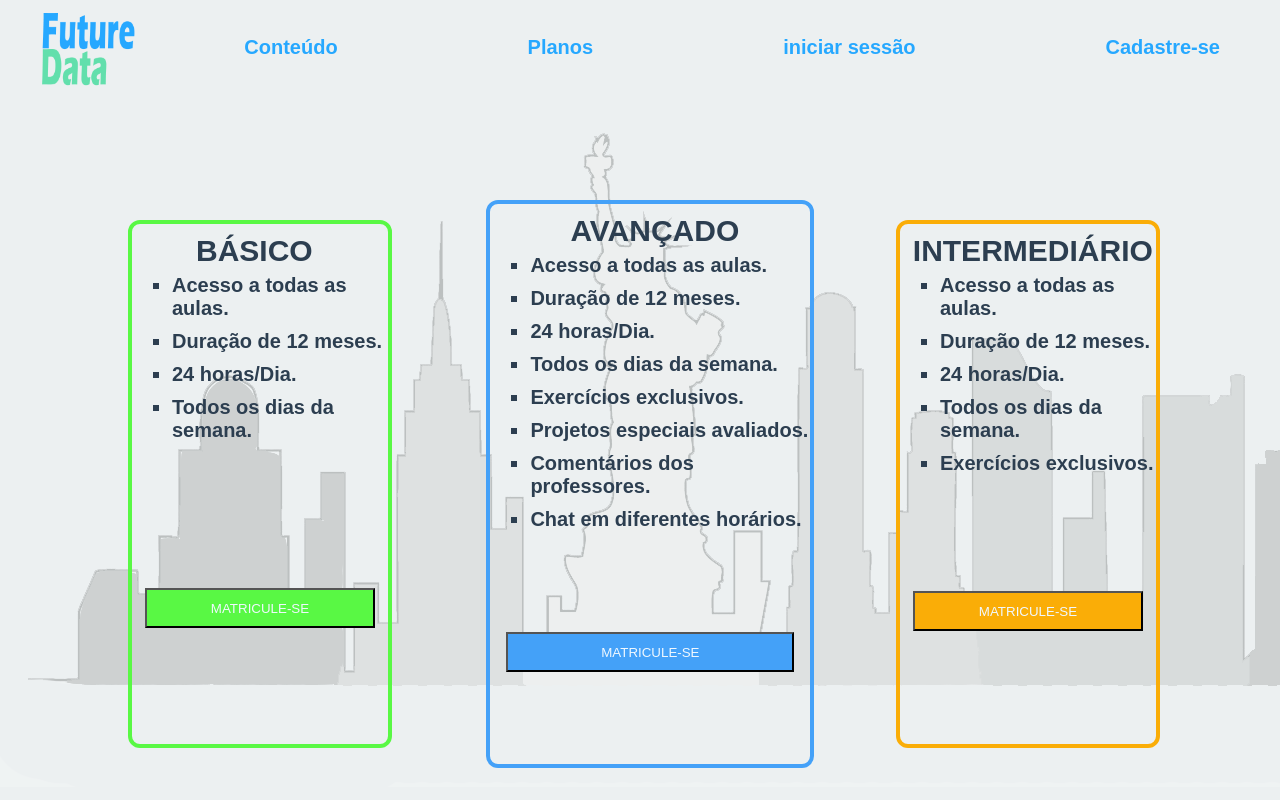
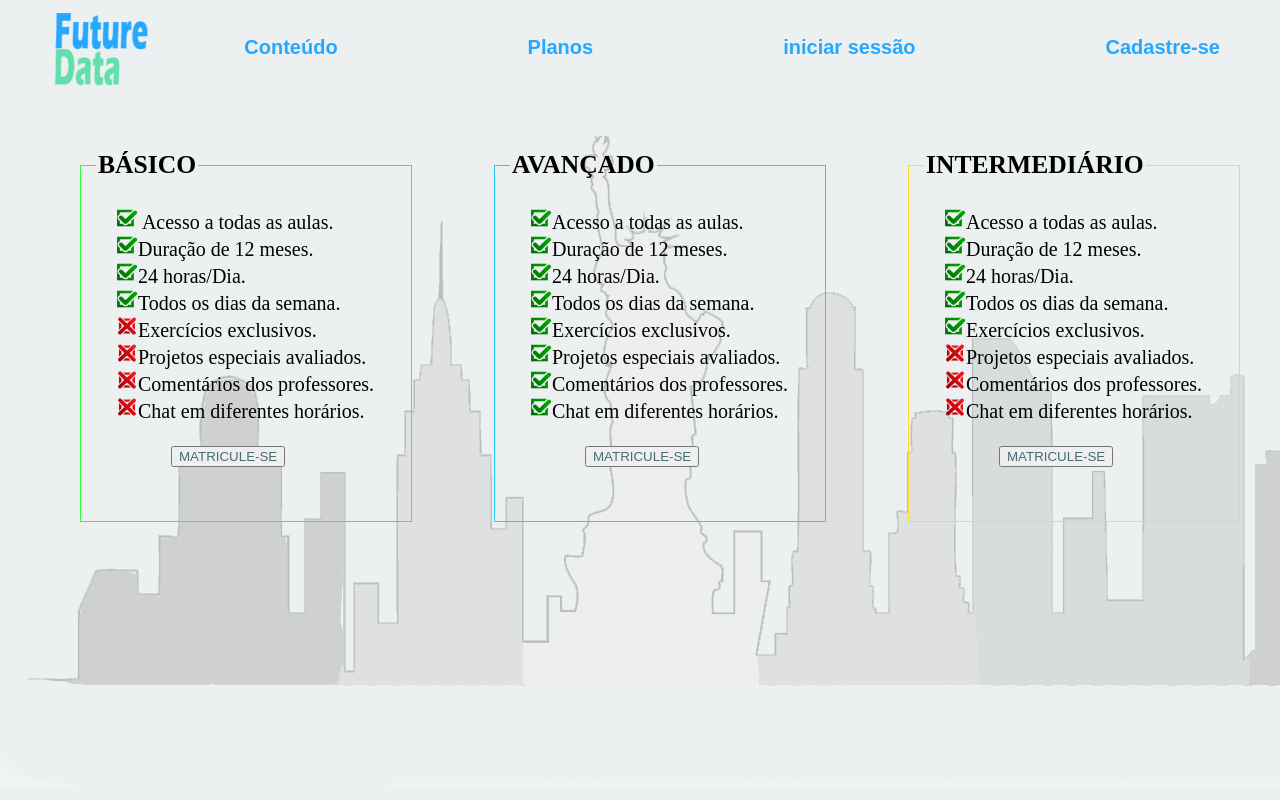
Before and after one commit to amandabiagi/FutureData, a plain HTML site: page FutereData2/planos.html in a window 1280 px wide. Shown: the top 800 px of the page. Drawn offline with Linux system fonts and the light colour scheme.

Commit message:
Atualização 2-12

```diff
--- a/FutereData2/cadastro.css
+++ b/FutereData2/cadastro.css
@@ -133,3 +133,8 @@ button{
     width: 35px;
     left: 220px;
 }
+
+.imagemfundo{
+    position: absolute;
+    z-index: -1;
+}
--- a/FutereData2/planos.css
+++ b/FutereData2/planos.css
@@ -6,6 +6,10 @@ body {
 html{
     overflow-y: hidden;
     overflow-x: hidden;
+}
+.imagemfundo{
+    position: absolute;
+    z-index: -1;
 }
 
 header {
@@ -44,150 +48,76 @@ header a :hover{
 
 .logo_menu{
     margin: 10px 0px 0px 40px;
-    position: absolute;
+    position: fixed;
     width: 100px;
     z-index: 1;
+    top:0vh;
+    left:1vw;
 }
 
 /*FIM DO MENU*/
 
-.basico{
-    position: absolute;
-    width: 20vw;
-    height: 65vh;
-    background-color:transparent;
-    top: 27.5vh;
-    left: 10vw;
-    border-radius: 12px;
-    border: #59f844 4px solid;
-}
-.basico b{
-    position: relative;
-    color: #2c3e50;
-    font-size:30px;
-    font-family: Arial;
-    text-align: center;
-    left:25%;
-    top: 10px;
+
+
+.planos img{
+    width: 22px;
 }
 
-.medio{
-    position: absolute;
-    width: 25vw;
-    height: 70vh;
-    background-color: transparent;
-    top: 25vh;
-    left: 38vw;
-    border-radius: 12px;
-    border:#44a1f8 4px solid;
-}
-.avancado{
-    position: absolute;
-    width: 20vw;
-    height: 65vh;
-    background-color:transparent;
-    top: 27.5vh;
-    left: 70vw;
-    border-radius: 12px;
-    border: #faad07 4px solid
+.planos ul{
+    list-style-type:none;
 }
 
-.basico li{
+.planos li{
     position: relative;
-    font-weight: bolder;
-    list-style-type:square;
-    color: #2c3e50;
-    font-family: Arial;
-    font-size: 20px;
-    margin-top: 10px;
-    left:0;
+    left:-20px;
 }
 
-.medio li{
+.planos button{
     position: relative;
-    font-weight: bolder;
-    list-style-type:square;
-    color: #2c3e50;
-    font-family: Arial;
-    font-size: 20px;
-    margin-top: 10px;
-    left:0;
-}
-.medio b{
-    position: relative;
-    color: #2c3e50;
-    font-size:30px;
-    font-family: Arial;
-    text-align: center;
-    left:25%;
-    top: 10px;
+    left: 25%;
+    color:#476c75
 }
 
-.avancado li{
-    position: relative;
-    font-weight: bolder;
-    list-style-type:square;
-    color: #2c3e50;
-    font-family: Arial;
+.planos{
     font-size: 20px;
-    margin-top: 10px;
-    left:0;
-}
-.avancado b{
-    position: relative;
-    color: #2c3e50;
-    font-size:30px;
-    font-family: Arial;
-    text-align: center;
-    left:5%;
-    top: 10px;
 }
 
-.avancado button{
-  position: relative;
-  top: 100px;;
-  left: 5%;
-  background-color:#faad07;
-  color: aliceblue;
-  width: 90%;
-  height:40px;
+
+.planos fieldset{
+    float: left;
+    position: relative;
+    top: 150px;
+    width:300px;
+    height:350px;
+
+    z-index: -1;
+    margin-left: 80px;
 }
 
-.medio button{
-    position: relative;
-    top: 85px;;
-    left: 5%;
-    background-color:#44a1f8 ;
-    color: aliceblue;
-    width: 90%;
-    height:40px;;
-  }
 
-  .basico button{
-    position: relative;
-    top: 130px;
-    left: 5%;
-    background-color:#59f844;
-    color: aliceblue;
-    width: 90%;
-    height:40px;
-  }
+.campo_basico legend{
 
-  button{
-      outline: none;
-  }
-  .basico button:hover{
-      transition: 0.2s all linear;
-      top: 135px;
-
-  }
-  .medio button:hover{
-    transition: 0.2s all linear;
-    top: 90px;
+    font-weight: bolder;
+    font-size: 1.6rem;
+}
+.campo_basico{
+    border: 1.5px #26ff38 solid ;
 
 }
-.avancado button:hover{
-    transition: 0.2s all linear;
-    top: 105px;
 
+.campo_medio legend{
+
+    font-weight: bolder;
+    font-size: 1.6rem;
 }
+.campo_medio{
+    border: 1.5px #ffde26 solid ;
+}
+.campo_avancado legend{
+
+    font-weight: bolder;
+    font-size: 1.6rem;
+}
+.campo_avancado{
+    border: 1.5px #26ccff solid ;
+}
--- a/FutereData2/planos.html
+++ b/FutereData2/planos.html
@@ -14,50 +14,64 @@
 
                 <nav>
                         <ul>
-                                <li><a href=""  onclick="cadastrar()">Cadastre-se</a></li>
-                                <li><a href="">iniciar sessão</a></li>
-                                <li><a href="" >Planos</a></li>
-                                <li><a href="">Conteúdo</a></li>
+                                <li><a href="cadastro.html"  onclick="cadastrar()">Cadastre-se</a></li>
+                                <li><a href="iniciar.html">iniciar sessão</a></li>
+                                <li><a href="planos.html" >Planos</a></li>
+                                <li><a href="conteudo.html">Conteúdo</a></li>
 
                         </ul>
                 </nav>
             </header>
-            <img src="fundo3.png" alt="" style="opacity:0.2">
+            <img src="fundo3.png" alt="" style="opacity:0.2" class="imagemfundo">
 
             <div class="planos">
-                <div class="basico" > <b> BÁSICO </b>
-                        <ul class="lista_basico">
-                                <li> Acesso a todas as aulas.</li>
-                                <li> Duração de 12 meses.</li>
-                                <li> 24 horas/Dia.</li>
-                                <li> Todos os dias da semana.</li>
+
+                <fieldset class="campo_basico">
+                    <legend class="basico" > BÁSICO </legend>
+                        <ul class="lista_basico" >
+                            <li> <img src="checado.png" alt=""> Acesso a todas as aulas.</li>
+                            <li><img src="checado.png" alt="">Duração de 12 meses.</li>
+                            <li><img src="checado.png" alt="">24 horas/Dia.</li>
+                            <li><img src="checado.png" alt="">Todos os dias da semana.</li>
+                            <li><img src="nchecado.png" alt="">Exercícios exclusivos.</li>
+                            <li><img src="nchecado.png" alt="">Projetos especiais avaliados.</li>
+                            <li><img src="nchecado.png" alt="">Comentários dos professores.</li>
+                            <li><img src="nchecado.png" alt="">Chat em diferentes horários.</li>
                             </ul>
                             <a href="cadastro.html"><button onclick="comprar_basico()">MATRICULE-SE</button></a>
-                </div>
 
-                <div class="medio"> <b>AVANÇADO</b>
-                    <ul class="lista_basico">
-                            <li>Acesso a todas as aulas.</li>
-                            <li>Duração de 12 meses.</li>
-                            <li>24 horas/Dia.</li>
-                            <li>Todos os dias da semana.</li>
-                            <li>Exercícios exclusivos.</li>
-                            <li>Projetos especiais avaliados.</li>
-                            <li>Comentários dos professores.</li>
-                            <li>Chat em diferentes horários.</li>
+                </fieldset>
+
+                    <fieldset class="campo_avancado">
+                        <legend class="avancado">AVANÇADO</legend>
+                    <ul class="lista_avancado">
+                            <li><img src="checado.png" alt="">Acesso a todas as aulas.</li>
+                            <li><img src="checado.png" alt="">Duração de 12 meses.</li>
+                            <li><img src="checado.png" alt="">24 horas/Dia.</li>
+                            <li><img src="checado.png" alt="">Todos os dias da semana.</li>
+                            <li><img src="checado.png" alt="">Exercícios exclusivos.</li>
+                            <li><img src="checado.png" alt="">Projetos especiais avaliados.</li>
+                            <li><img src="checado.png" alt="">Comentários dos professores.</li>
+                            <li><img src="checado.png" alt="">Chat em diferentes horários.</li>
                         </ul>
                         <a href="cadastro.html"><button onclick="comprar_avancado()">MATRICULE-SE</button></a>
-                </div>
-                <div class="avancado"><b>INTERMEDIÁRIO</b>
-                <ul class="lista_avancado">
-                    <li>Acesso a todas as aulas.</li>
-                    <li>Duração de 12 meses.</li>
-                    <li>24 horas/Dia.</li>
-                    <li>Todos os dias da semana.</li>
-                    <li>Exercícios exclusivos.</li>
+                    </fieldset>
+
+
+                <fieldset class="campo_medio">
+                    <legend class="medio">INTERMEDIÁRIO</legend>
+                <ul class="lista_medio">
+                            <li><img src="checado.png" alt="">Acesso a todas as aulas.</li>
+                            <li><img src="checado.png" alt="">Duração de 12 meses.</li>
+                            <li><img src="checado.png" alt="">24 horas/Dia.</li>
+                            <li><img src="checado.png" alt="">Todos os dias da semana.</li>
+                            <li><img src="checado.png" alt="">Exercícios exclusivos.</li>
+                            <li><img src="nchecado.png" alt="">Projetos especiais avaliados.</li>
+                            <li><img src="nchecado.png" alt="">Comentários dos professores.</li>
+                            <li><img src="nchecado.png" alt="">Chat em diferentes horários.</li>
                 </ul>
                 <a href="cadastro.html"><button onclick="comprar_intermediario()">MATRICULE-SE</button></a>
-                </div>
+                </fieldset>
             </div>
 </body>
 </html>
```
Also changed, not shown: FutereData2/cadastro.html (+5 -4 lines), FutereData2/conteudo.html (added, +25 -0 lines), FutereData2/index.html (+2 -2 lines), FutereData2/iniciar.html (added, +25 -0 lines), FutereData2/checado.png (added), FutereData2/conteudo.css (added), FutereData2/iniciar.css (added), FutereData2/iniciar.js (added), FutereData2/nchecado.png (added).
